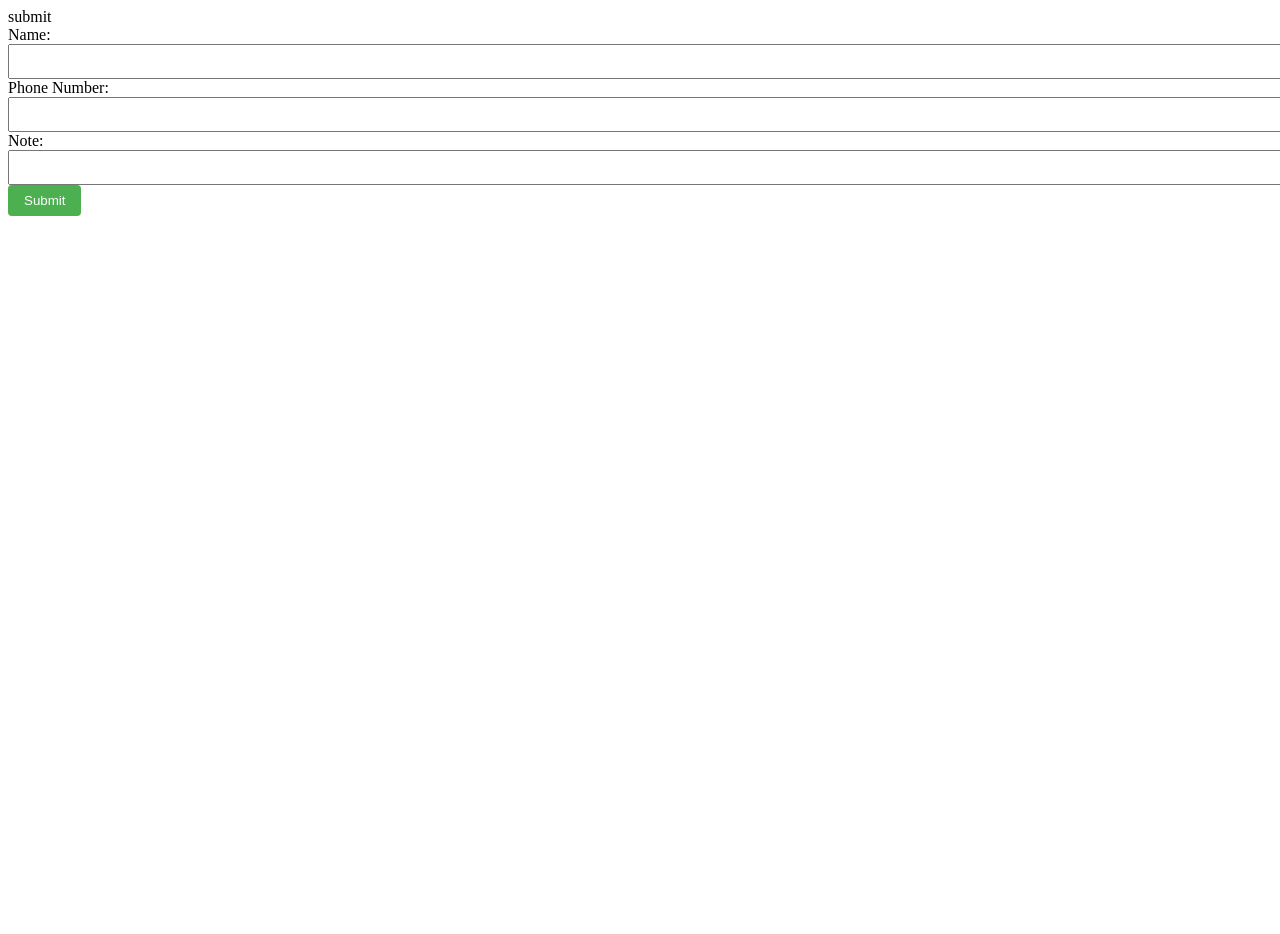
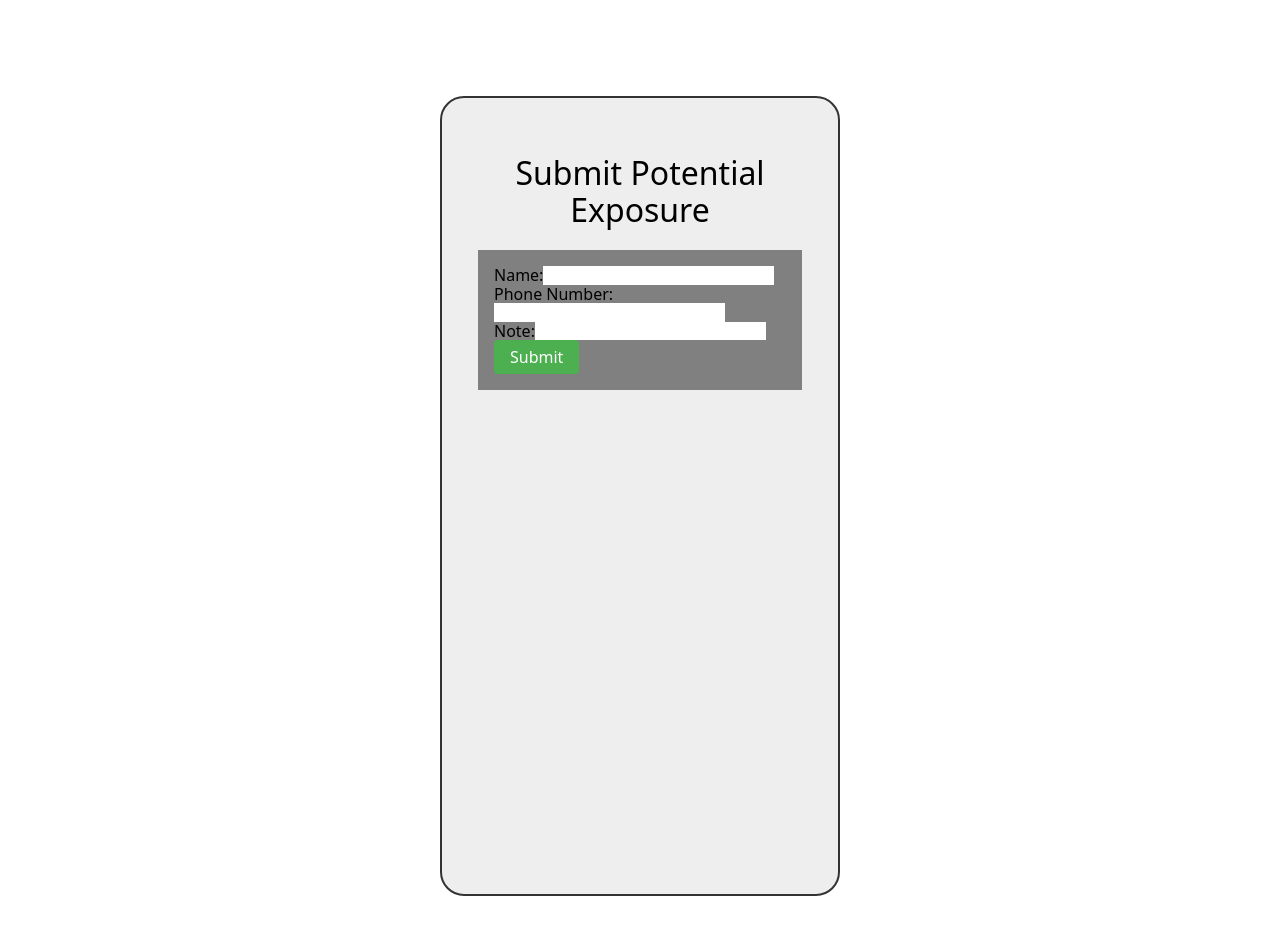
Before and after one commit to jarrensj/sti, a Next.js app: page /submit in a window 1280 px wide. Shown: the top 934 px of the page. Before the commit the page ends 800 px from the top, so only its background shows below. Built offline with nearby package versions, Linux system fonts and the light colour scheme; no server answers.

Commit message:
add _app.js. add normalize to globals.css. add results.module.css in /components.

```diff
--- a/app/globals.css
+++ b/app/globals.css
@@ -1,3 +1,379 @@
 @tailwind base;
 @tailwind components;
 @tailwind utilities;
+
+/*! normalize.css v8.0.1 | MIT License | github.com/necolas/normalize.css */
+
+/* Document
+   ========================================================================== */
+
+/**
+ * 1. Correct the line height in all browsers.
+ * 2. Prevent adjustments of font size after orientation changes in iOS.
+ */
+
+html {
+  line-height: 1.15; /* 1 */
+  -webkit-text-size-adjust: 100%; /* 2 */
+}
+
+/* Sections
+   ========================================================================== */
+
+/**
+ * Remove the margin in all browsers.
+ */
+
+body {
+  margin: 0;
+}
+
+/**
+ * Render the `main` element consistently in IE.
+ */
+
+main {
+  display: block;
+}
+
+/**
+ * Correct the font size and margin on `h1` elements within `section` and
+ * `article` contexts in Chrome, Firefox, and Safari.
+ */
+
+h1 {
+  font-size: 2em;
+  margin: 0.67em 0;
+}
+
+/* Grouping content
+   ========================================================================== */
+
+/**
+ * 1. Add the correct box sizing in Firefox.
+ * 2. Show the overflow in Edge and IE.
+ */
+
+hr {
+  box-sizing: content-box; /* 1 */
+  height: 0; /* 1 */
+  overflow: visible; /* 2 */
+}
+
+/**
+ * 1. Correct the inheritance and scaling of font size in all browsers.
+ * 2. Correct the odd `em` font sizing in all browsers.
+ */
+
+pre {
+  font-family: monospace, monospace; /* 1 */
+  font-size: 1em; /* 2 */
+}
+
+/* Text-level semantics
+   ========================================================================== */
+
+/**
+ * Remove the gray background on active links in IE 10.
+ */
+
+a {
+  background-color: transparent;
+}
+
+/**
+ * 1. Remove the bottom border in Chrome 57-
+ * 2. Add the correct text decoration in Chrome, Edge, IE, Opera, and Safari.
+ */
+
+abbr[title] {
+  border-bottom: none; /* 1 */
+  text-decoration: underline; /* 2 */
+  text-decoration: underline dotted; /* 2 */
+}
+
+/**
+ * Add the correct font weight in Chrome, Edge, and Safari.
+ */
+
+b,
+strong {
+  font-weight: bolder;
+}
+
+/**
+ * 1. Correct the inheritance and scaling of font size in all browsers.
+ * 2. Correct the odd `em` font sizing in all browsers.
+ */
+
+code,
+kbd,
+samp {
+  font-family: monospace, monospace; /* 1 */
+  font-size: 1em; /* 2 */
+}
+
+/**
+ * Add the correct font size in all browsers.
+ */
+
+small {
+  font-size: 80%;
+}
+
+/**
+ * Prevent `sub` and `sup` elements from affecting the line height in
+ * all browsers.
+ */
+
+sub,
+sup {
+  font-size: 75%;
+  line-height: 0;
+  position: relative;
+  vertical-align: baseline;
+}
+
+sub {
+  bottom: -0.25em;
+}
+
+sup {
+  top: -0.5em;
+}
+
+/* Embedded content
+   ========================================================================== */
+
+/**
+ * Remove the border on images inside links in IE 10.
+ */
+
+img {
+  border-style: none;
+}
+
+/* Forms
+   ========================================================================== */
+
+/**
+ * 1. Change the font styles in all browsers.
+ * 2. Remove the margin in Firefox and Safari.
+ */
+
+button,
+input,
+optgroup,
+select,
+textarea {
+  font-family: inherit; /* 1 */
+  font-size: 100%; /* 1 */
+  line-height: 1.15; /* 1 */
+  margin: 0; /* 2 */
+}
+
+/**
+ * Show the overflow in IE.
+ * 1. Show the overflow in Edge.
+ */
+
+button,
+input {
+  /* 1 */
+  overflow: visible;
+}
+
+/**
+ * Remove the inheritance of text transform in Edge, Firefox, and IE.
+ * 1. Remove the inheritance of text transform in Firefox.
+ */
+
+button,
+select {
+  /* 1 */
+  text-transform: none;
+}
+
+/**
+ * Correct the inability to style clickable types in iOS and Safari.
+ */
+
+button,
+[type="button"],
+[type="reset"],
+[type="submit"] {
+  -webkit-appearance: button;
+}
+
+/**
+ * Remove the inner border and padding in Firefox.
+ */
+
+button::-moz-focus-inner,
+[type="button"]::-moz-focus-inner,
+[type="reset"]::-moz-focus-inner,
+[type="submit"]::-moz-focus-inner {
+  border-style: none;
+  padding: 0;
+}
+
+/**
+ * Restore the focus styles unset by the previous rule.
+ */
+
+button:-moz-focusring,
+[type="button"]:-moz-focusring,
+[type="reset"]:-moz-focusring,
+[type="submit"]:-moz-focusring {
+  outline: 1px dotted ButtonText;
+}
+
+/**
+ * Correct the padding in Firefox.
+ */
+
+fieldset {
+  padding: 0.35em 0.75em 0.625em;
+}
+
+/**
+ * 1. Correct the text wrapping in Edge and IE.
+ * 2. Correct the color inheritance from `fieldset` elements in IE.
+ * 3. Remove the padding so developers are not caught out when they zero out
+ *    `fieldset` elements in all browsers.
+ */
+
+legend {
+  box-sizing: border-box; /* 1 */
+  color: inherit; /* 2 */
+  display: table; /* 1 */
+  max-width: 100%; /* 1 */
+  padding: 0; /* 3 */
+  white-space: normal; /* 1 */
+}
+
+/**
+ * Add the correct vertical alignment in Chrome, Firefox, and Opera.
+ */
+
+progress {
+  vertical-align: baseline;
+}
+
+/**
+ * Remove the default vertical scrollbar in IE 10+.
+ */
+
+textarea {
+  overflow: auto;
+}
+
+/**
+ * 1. Add the correct box sizing in IE 10.
+ * 2. Remove the padding in IE 10.
+ */
+
+[type="checkbox"],
+[type="radio"] {
+  box-sizing: border-box; /* 1 */
+  padding: 0; /* 2 */
+}
+
+/**
+ * Correct the cursor style of increment and decrement buttons in Chrome.
+ */
+
+[type="number"]::-webkit-inner-spin-button,
+[type="number"]::-webkit-outer-spin-button {
+  height: auto;
+}
+
+/**
+ * 1. Correct the odd appearance in Chrome and Safari.
+ * 2. Correct the outline style in Safari.
+ */
+
+[type="search"] {
+  -webkit-appearance: textfield; /* 1 */
+  outline-offset: -2px; /* 2 */
+}
+
+/**
+ * Remove the inner padding in Chrome and Safari on macOS.
+ */
+
+[type="search"]::-webkit-search-decoration {
+  -webkit-appearance: none;
+}
+
+/**
+ * 1. Correct the inability to style clickable types in iOS and Safari.
+ * 2. Change font properties to `inherit` in Safari.
+ */
+
+::-webkit-file-upload-button {
+  -webkit-appearance: button; /* 1 */
+  font: inherit; /* 2 */
+}
+
+/* Interactive
+   ========================================================================== */
+
+/*
+ * Add the correct display in Edge, IE 10+, and Firefox.
+ */
+
+details {
+  display: block;
+}
+
+/*
+ * Add the correct display in all browsers.
+ */
+
+summary {
+  display: list-item;
+}
+
+/* Misc
+   ========================================================================== */
+
+/**
+ * Add the correct display in IE 10+.
+ */
+
+template {
+  display: none;
+}
+
+/**
+ * Add the correct display in IE 10.
+ */
+
+[hidden] {
+  display: none;
+}
+
+h1 {
+  text-align: center;
+}
+
+.container {
+  max-width: 400px;
+  min-height: 800px;
+  border-radius: 24px;
+  border-width: 2px;
+  border-color: #333;
+  background-color: #eee;
+  display: flex;
+  flex-direction: column;
+  padding: 36px;
+}
+
+.buttonContainer {
+  background-color: red;
+  display: flex;
+  flex-direction: column;
+  flex: 0;
+  gap: 1.5rem;
+}
--- /dev/null
+++ b/components/Form.module.css
@@ -0,0 +1,10 @@
+.FormContainer {
+  padding: 1rem;
+  display: flex;
+  flex-direction: column;
+  gap: 1rem;
+  background-color: grey;
+}
+
+.FormTextInput {
+}
--- a/components/Form.tsx
+++ b/components/Form.tsx
@@ -1,25 +1,26 @@
-'use client'
+"use client";
 
-import React, { useState } from 'react';
-import { createClient } from '@supabase/supabase-js'
+import React, { useState } from "react";
+import { createClient } from "@supabase/supabase-js";
 
-const supabaseUrl = process.env.NEXT_PUBLIC_SUPABASE_URL || ""
-const supabaseKey = process.env.NEXT_PUBLIC_SUPABASE_KEY || ""
-const supabase = createClient(supabaseUrl, supabaseKey)
+// module stylesheet
+import styles from "./Form.module.css";
 
-async function record(name:string, phoneNumber:string, note:string) {
-    const { data, error } = await supabase
-      .from('notes')
-      .insert([
-        { name, phone_number: phoneNumber, note },
-      ])
-      .select()
+const supabaseUrl = process.env.NEXT_PUBLIC_SUPABASE_URL || "";
+const supabaseKey = process.env.NEXT_PUBLIC_SUPABASE_KEY || "";
+const supabase = createClient(supabaseUrl, supabaseKey);
+
+async function record(name: string, phoneNumber: string, note: string) {
+  const { data, error } = await supabase
+    .from("notes")
+    .insert([{ name, phone_number: phoneNumber, note }])
+    .select();
 }
 
 const Form = () => {
-  const [name, setName] = useState<string>('');
-  const [phoneNumber, setPhoneNumber] = useState<string>('');
-  const [note, setNote] = useState<string>('');
+  const [name, setName] = useState<string>("");
+  const [phoneNumber, setPhoneNumber] = useState<string>("");
+  const [note, setNote] = useState<string>("");
   const [submitted, setSubmitted] = useState<boolean>(false);
 
   const handleSubmit = (e: React.FormEvent<HTMLFormElement>) => {
@@ -28,15 +29,15 @@
     record(name, phoneNumber, note);
 
     // clear form after submit
-    setName('');
-    setPhoneNumber('');
-    setNote('');
+    setName("");
+    setPhoneNumber("");
+    setNote("");
     setSubmitted(true);
   };
 
   return (
-    <div>
-      <form onSubmit={handleSubmit}>
+    <div className={styles.FormContainer}>
+      <form onSubmit={handleSubmit} className={styles.SubmitForm}>
         <div>
           <label htmlFor="name">Name:</label>
           <input
@@ -44,7 +45,7 @@
             id="name"
             value={name}
             onChange={(e) => setName(e.target.value)}
-            style={{ width: '100%', padding: '0.5rem' }}
+            className={styles.FormTextInput}
             required
           />
         </div>
@@ -55,7 +56,7 @@
             id="phoneNumber"
             value={phoneNumber}
             onChange={(e) => setPhoneNumber(e.target.value)}
-            style={{ width: '100%', padding: '0.5rem' }}
+            className={styles.FormTextInput}
             required
           />
         </div>
@@ -66,32 +67,30 @@
             id="note"
             value={note}
             onChange={(e) => setNote(e.target.value)}
-            style={{ width: '100%', padding: '0.5rem' }}
+            className={styles.FormTextInput}
             required
           />
         </div>
         <button
           type="submit"
           style={{
-            backgroundColor: '#4caf50',
-            color: '#fff',
-            padding: '0.5rem 1rem',
-            border: 'none',
-            borderRadius: '4px',
-            cursor: 'pointer',
+            backgroundColor: "#4caf50",
+            color: "#fff",
+            padding: "0.5rem 1rem",
+            border: "none",
+            borderRadius: "4px",
+            cursor: "pointer",
           }}
         >
           Submit
         </button>
       </form>
       {submitted && (
-        <p style={{ marginTop: '1rem', color: '#228B22', textAlign: 'center' }}>
+        <p style={{ marginTop: "1rem", color: "#228B22", textAlign: "center" }}>
           Submitted! Thank you!
         </p>
       )}
     </div>
-
-
   );
 };
 
--- /dev/null
+++ b/components/results.tsx
@@ -0,0 +1,17 @@
+import styles from "./results.module.css";
+
+export default function Results({ message }) {
+  const [verifiedUser, setVerifiedUser] = useState<string>("");
+
+  const updateVerifiedUser = (user) => {
+    setVerifiedUser(user);
+  };
+
+  return (
+    <main className="flex min-h-screen flex-col items-center p-24">
+      <div className={styles.ResultsContainer}>
+        <p>{message}</p>
+      </div>
+    </main>
+  );
+}
--- /dev/null
+++ b/pages/_app.js
@@ -0,0 +1,5 @@
+import "../app/globals.css";
+
+export default function App({ Component, pageProps }) {
+  return <Component {...pageProps} />;
+}
--- a/pages/submit.tsx
+++ b/pages/submit.tsx
@@ -1,10 +1,12 @@
-import Form from '../components/Form'
+import Form from "../components/Form";
 
 export default function Submit() {
   return (
     <main className="flex min-h-screen flex-col items-center p-24">
-     submit
-     <Form />
+      <div className="container">
+        <h1>Submit Potential Exposure</h1>
+        <Form />
+      </div>
     </main>
-  )
+  );
 }
```
Also changed, not shown: app/index.module.css (added, +29 -0 lines), app/layout.tsx (+10 -10 lines), app/page.tsx (+30 -12 lines), components/OTPGenerator.tsx (+14 -7 lines), pages/check.tsx (+11 -9 lines), components/results.module.css (added).
